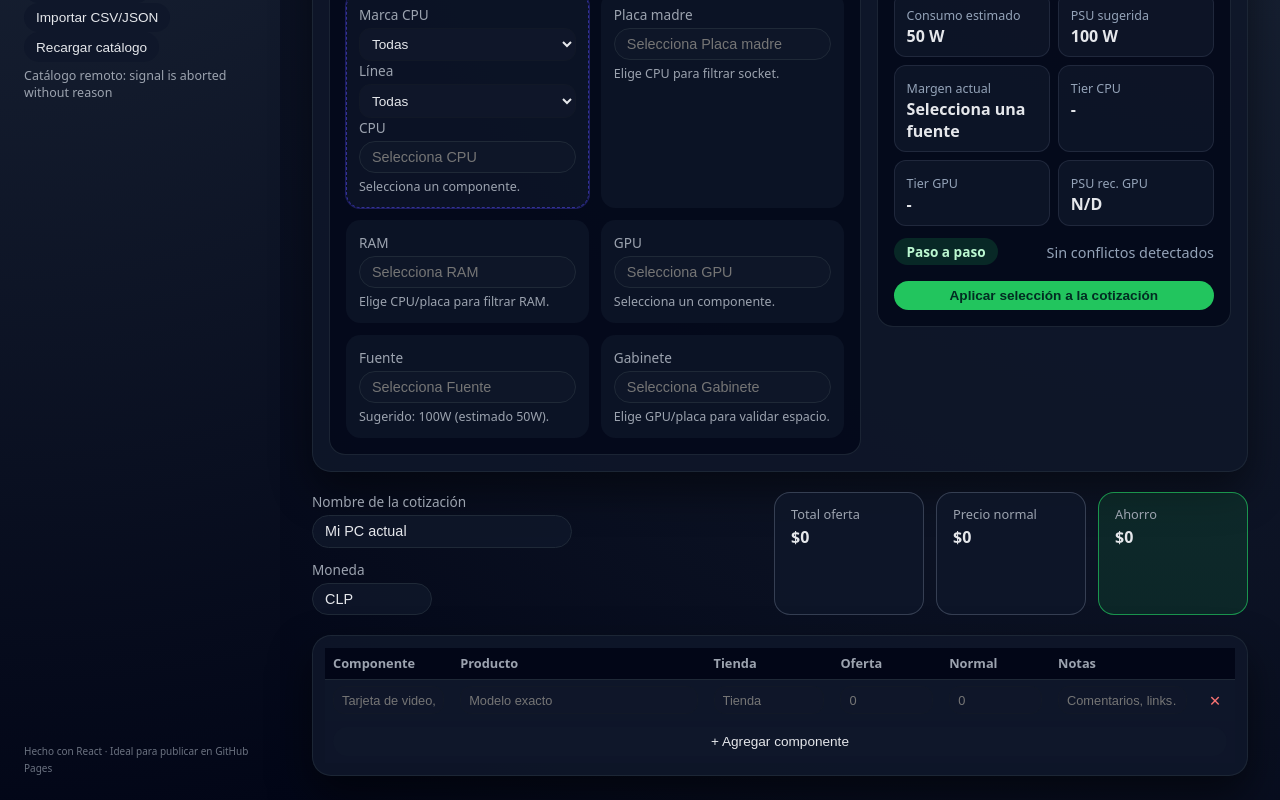
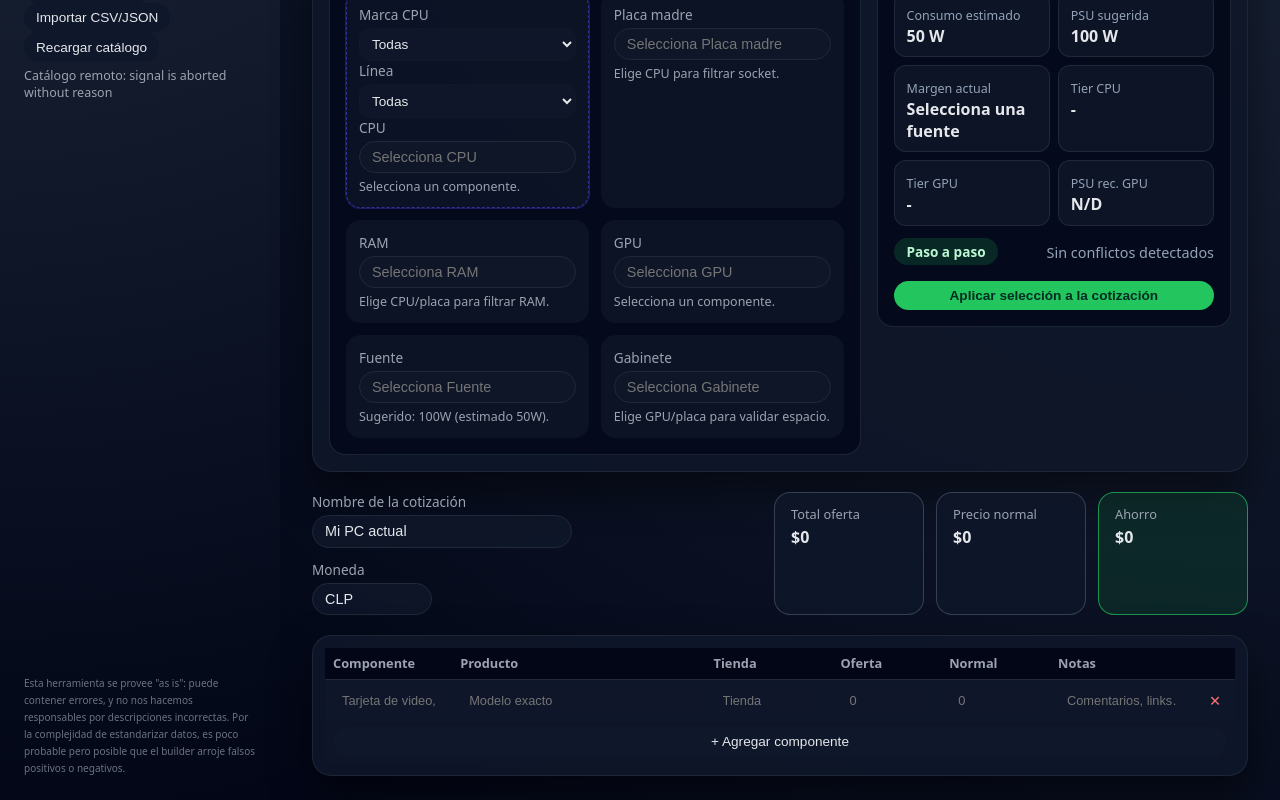
Before and after one commit to cortega26/cotiza-pc, a React (Vite) app in the folder pc-quote-builder/: page / in a window 1280 px wide. Shown: the part 439-1239 px from the top of the page. Built offline with nearby package versions, Linux system fonts and the light colour scheme.

Commit message:
`Updated dependencies and removed unused code`

```diff
--- a/pc-quote-builder/src/App.jsx
+++ b/pc-quote-builder/src/App.jsx
@@ -932,7 +932,11 @@ function App() {
         </div>
 
         <footer className="sidebar-footer">
-          <small>Hecho con React · Ideal para publicar en GitHub Pages</small>
+          <small>
+            Esta herramienta se provee "as is": puede contener errores, y no nos hacemos responsables por descripciones
+            incorrectas. Por la complejidad de estandarizar datos, es poco probable pero posible que el builder arroje
+            falsos positivos o negativos.
+          </small>
         </footer>
       </aside>
 
```
Also changed, not shown: 2 other files (tests, documents, lock files or other folders).
